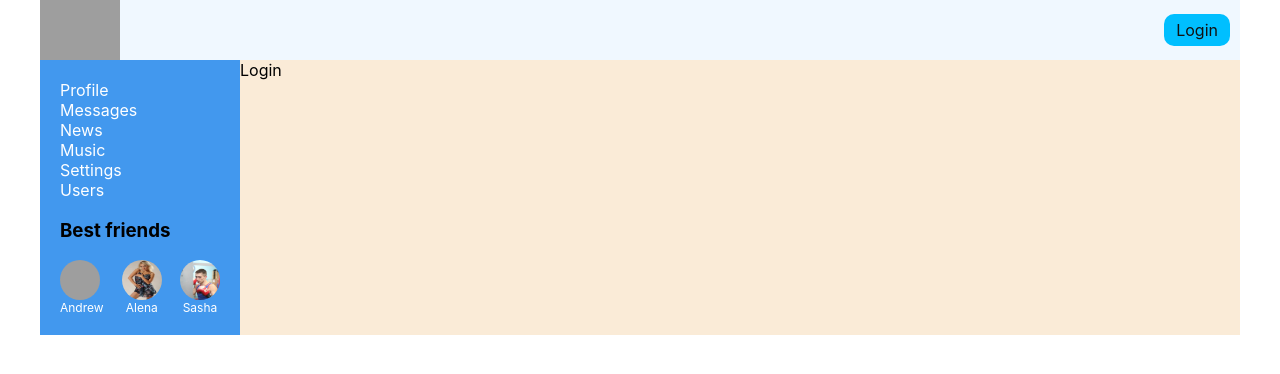
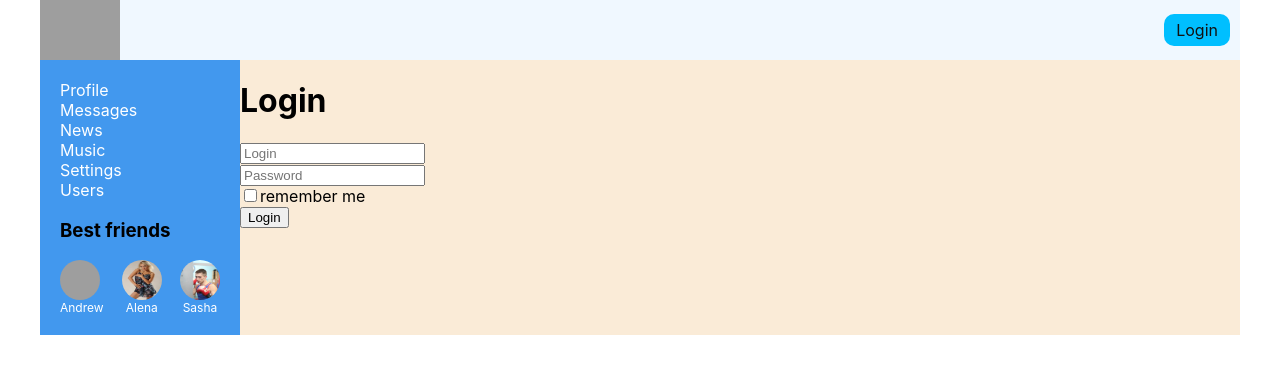
Before and after one commit to PirialMersus/social-network-with-typescript, a React (Create React App) app: page /login in a window 1280 px wide. Shown: the top 374 px of the page. Built offline with nearby package versions, Linux system fonts and the light colour scheme; no server answers; grey boxes are pictures that could not be loaded.

Commit message:
75 done redux form

```diff
--- a/package.json
+++ b/package.json
@@ -13,6 +13,7 @@
     "@types/react-redux": "^7.1.16",
     "@types/react-router-dom": "^5.1.7",
     "@types/redux": "^3.6.0",
+    "@types/redux-form": "^8.3.1",
     "@types/redux-thunk": "^2.1.0",
     "@types/uuid": "^8.3.0",
     "axios": "^0.21.1",
@@ -22,6 +23,7 @@
     "react-router-dom": "^5.2.0",
     "react-scripts": "4.0.3",
     "redux": "^4.0.5",
+    "redux-form": "^8.3.7",
     "redux-thunk": "^2.3.0",
     "typescript": "^4.1.2",
     "web-vitals": "^1.0.1"
--- a/src/components/Login/Login.tsx
+++ b/src/components/Login/Login.tsx
@@ -1,10 +1,37 @@
 import React from "react";
+import {Field, reduxForm} from 'redux-form'
+import { InjectedFormProps } from 'redux-form';
+
+type LoginFormPropsType = {
+    handleSubmit: () => void
+}
+
+const LoginForm = (props: InjectedFormProps) => {
+    return (
+        <form onSubmit={props.handleSubmit}>
+            <div><Field type="text" placeholder='Login' name={'login'} component={"input"}/></div>
+            <div><Field type="password" placeholder='Password' name={'password'} component={"input"}/></div>
+            <div><Field type={'checkbox'} component={"input"} name={'rememberMe'}/>
+                <span>remember me</span>
+            </div>
+            <div>
+                <button>Login</button>
+            </div>
+        </form>
+    )
+}
+const LoginReduxForm = reduxForm({form: 'login'})(LoginForm)
 
 const Login = () => {
+    const onSubmit = (formData: any) => {
+        console.log(formData)
+    }
     return (
         <div>
-            Login
+            <h1>Login</h1>
+            <LoginReduxForm onSubmit={onSubmit}/>
         </div>
     )
 }
+
 export default Login
--- a/src/redux/redux-store.ts
+++ b/src/redux/redux-store.ts
@@ -4,6 +4,7 @@
 import sidebarReducer from "./sidebar-reducer";
 import usersReducer from "./users-reducer";
 import authReducer from "./auth-reducer";
+import { reducer as formReducer } from 'redux-form'
 import thunkMiddleware from "redux-thunk";
 
 const rootReducer = combineReducers({
@@ -11,7 +12,8 @@
     profilePage: profileReducer,
     sidebar: sidebarReducer,
     usersPage: usersReducer,
-    auth: authReducer
+    auth: authReducer,
+    form: formReducer
 });
 
 
```
Also changed, not shown: 1 other file (tests, documents, lock files or other folders).
